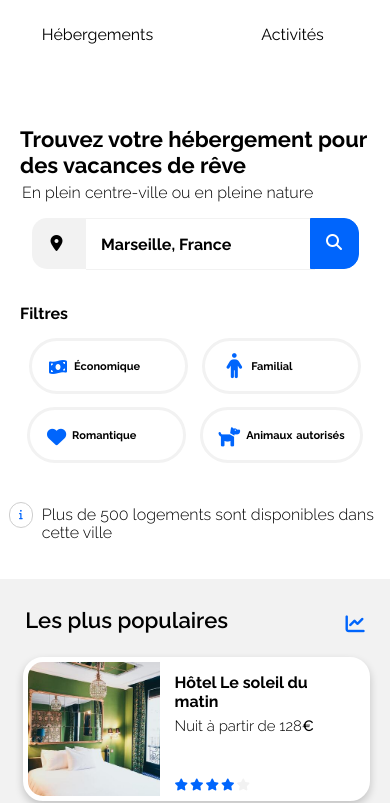
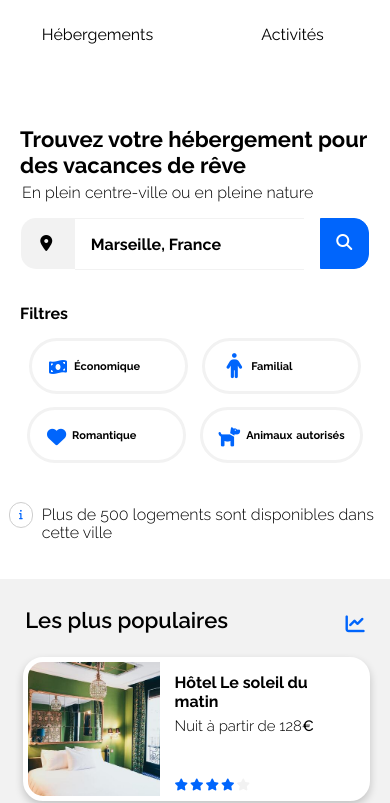
Before and after one commit to Tonio2023/Dossier-VS-CODE, a plain HTML site: page index.html in a window 390 px wide. Shown: the part 62-865 px from the top of the page. Drawn offline with Linux system fonts and the light colour scheme.

Commit message:
Booki version finale

```diff
--- a/Css/mobile-style.css
+++ b/Css/mobile-style.css
@@ -89,11 +89,19 @@
         margin-left: 20px;
     }
 
+    .titre1 p {
+        width: 90%;
+    }
+
     /*********formulaire********/
     form {
         display: flex;
         justify-content: center;
         margin: 0;
+    }
+
+    .formobile {
+        width: 64%;
     }
 
     .map{
@@ -332,7 +340,7 @@
         margin: 0;
         margin-top: 105px;
         margin-left: 6%;
-        width: 30%;
+        width: 35%;
         height: 51px;
     }
     .Conteneurcards2 {
--- a/Css/style.css
+++ b/Css/style.css
@@ -12,7 +12,7 @@ body {
 
 @media screen and (min-width:992px ) and (max-width:1250px) {
   body {
-    padding:10px;
+    padding:0 10px;
   }
 
 }
--- a/index.html
+++ b/index.html
@@ -37,7 +37,7 @@
             <div class="formul"> <!------------------FORMULAIRE--------------------------------->
                  <form action="#">
                          <div><i class="fa-sharp fa-solid fa-location-dot map"></i></div>
-                         <div><input type="text" name="Ville" placeholder="   Marseille, France" class="placeholder-fix" /></div>
+                         <div class="formobile"><input type="text" name="Ville" placeholder="   Marseille, France" class="placeholder-fix" /></div>
                          <div class="buttondesktop"><button>Rechercher</button></div>
                          <div class="buttonmobile"><button><i class="fa-solid fa-magnifying-glass"></i></button></div>
                 </form>
```
